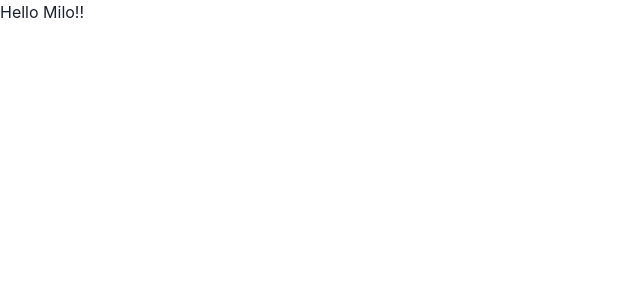
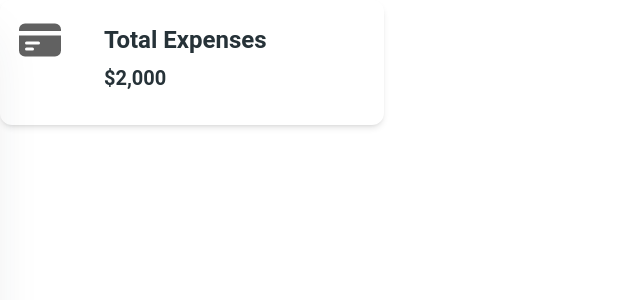
Before and after one commit to harrisonle03/milofinancial, a React (Create React App) app in the folder milo/: page / in a window 1280 px wide. Shown: the top 300 px of the page, without its empty margins (0-640 px from the left). Built offline with nearby package versions, Linux system fonts and the light colour scheme.

Commit message:
navigation

```diff
--- a/milo/package.json
+++ b/milo/package.json
@@ -3,13 +3,11 @@
   "version": "0.1.0",
   "private": true,
   "dependencies": {
-    "@chakra-ui/react": "^2.8.2",
-    "@emotion/react": "^11.11.3",
-    "@emotion/styled": "^11.11.0",
+    "@heroicons/react": "^2.1.1",
+    "@material-tailwind/react": "^2.1.8",
     "@testing-library/jest-dom": "^5.17.0",
     "@testing-library/react": "^13.4.0",
     "@testing-library/user-event": "^13.5.0",
-    "framer-motion": "^10.18.0",
     "react": "^18.2.0",
     "react-dom": "^18.2.0",
     "react-scripts": "5.0.1",
--- a/milo/src/App.js
+++ b/milo/src/App.js
@@ -1,20 +1,19 @@
-import { ChakraProvider, extendTheme } from '@chakra-ui/react'
+import { Sidebar } from "./components/Sidebar";
+import { ThemeProvider } from "@material-tailwind/react";
+import Dashboard from "./pages/Dashboard";
 
-const theme = extendTheme({
-  colors: {
-    brand: {
-      100: "#f7fafc",
-      // ...
-      900: "#1a202c",
-    },
-  },
-})
 
 function App() {
+  const customTheme = {
+    list: {
+      color: "white"
+    }
+  };
   return (
-    <ChakraProvider theme={theme}>
-      <h1>Hello Milo!!</h1>
-    </ChakraProvider>
+    <ThemeProvider value={customTheme}>
+      <Sidebar />
+      <Dashboard />
+    </ThemeProvider>
   );
 }
 
--- /dev/null
+++ b/milo/src/components/InfoCard.js
@@ -0,0 +1,37 @@
+import React from 'react'
+import {
+    Card,
+    CardHeader,
+    CardBody,
+    CardFooter,
+    Typography,
+    Avatar,
+    Tooltip,
+  } from "@material-tailwind/react";
+
+import {
+    CreditCardIcon,
+} from "@heroicons/react/24/solid";
+
+
+export default function InfoCard() {
+  return (
+    <Card className="w-96 flex-row">
+      <CardHeader
+      shadow={false}
+      floated={false}
+      className="rounded-r-none"
+      >
+        <CreditCardIcon className="h-12 w-12 stroke-2" />
+      </CardHeader>
+      <CardBody>
+        <Typography variant="h4" color="blue-gray" className="mb-2">
+            Total Expenses
+        </Typography>
+        <Typography variant="h5" color="blue-gray" className="mb-2">
+            $2,000
+        </Typography>
+      </CardBody>
+    </Card>
+  )
+}
--- /dev/null
+++ b/milo/src/components/Sidebar.js
@@ -0,0 +1,131 @@
+import React from "react";
+import {
+  IconButton,
+  Typography,
+  List,
+  ListItem,
+  ListItemPrefix,
+  ListItemSuffix,
+  Chip,
+  Accordion,
+  AccordionHeader,
+  AccordionBody,
+  Alert,
+  Input,
+  Drawer,
+  Card,
+} from "@material-tailwind/react";
+import {
+  PresentationChartBarIcon,
+  ShoppingBagIcon,
+  UserCircleIcon,
+  Cog6ToothIcon,
+  InboxIcon,
+  PowerIcon,
+} from "@heroicons/react/24/solid";
+import {
+  ChevronRightIcon,
+  ChevronDownIcon,
+  CurrencyDollarIcon,
+  CubeTransparentIcon,
+  MagnifyingGlassIcon,
+  Bars3Icon,
+  XMarkIcon,
+} from "@heroicons/react/24/outline";
+
+export function Sidebar() {
+  const [isDrawerOpen, setIsDrawerOpen] = React.useState(false);
+
+  const openDrawer = () => setIsDrawerOpen(true);
+  const closeDrawer = () => setIsDrawerOpen(false);
+
+  return (
+    <>
+      <IconButton
+        variant="text"
+        size="lg"
+        onClick={isDrawerOpen ? closeDrawer : openDrawer}
+        style={{
+          position: "fixed",
+          left: isDrawerOpen ? "250px" : "0", // Adjust the value based on your sidebar's width
+          transition: "left 0.3s ease", // Add a smooth transition effect
+        }}
+      >
+        {isDrawerOpen ? (
+          <XMarkIcon className="h-8 w-8 stroke-2" />
+        ) : (
+          <ChevronRightIcon className="h-8 w-8 stroke-2" />
+        )}
+      </IconButton>
+      <Drawer open={isDrawerOpen} onClose={closeDrawer}>
+        <Card
+          color="transparent"
+          shadow={false}
+          className="h-[calc(100vh-2rem)] w-full p-4"
+        >
+          <div className="mb-2 flex items-center gap-4 p-4">
+            <img
+              src="https://docs.material-tailwind.com/img/logo-ct-dark.png"
+              alt="brand"
+              className="h-8 w-8"
+            />
+            <Typography variant="h5" color="blue-gray">
+              MiloFinance
+            </Typography>
+          </div>
+          <div className="p-2">
+            <Input
+              icon={<MagnifyingGlassIcon className="h-5 w-5" />}
+              label="Search"
+            />
+          </div>
+          <List>
+              <ListItem>
+                  <ListItemPrefix>
+                    <PresentationChartBarIcon className="h-5 w-5" />
+                  </ListItemPrefix>
+                  <Typography color="blue-gray" className="mr-auto font-normal">
+                    Dashboard
+                  </Typography>
+              </ListItem>
+              <ListItem>
+                  <ListItemPrefix>
+                    <ShoppingBagIcon className="h-5 w-5" />
+                  </ListItemPrefix>
+                  <Typography color="blue-gray" className="mr-auto font-normal">
+                    Expenses
+                  </Typography>
+              </ListItem>
+              <ListItem>
+                  <ListItemPrefix>
+                    <CurrencyDollarIcon className="h-5 w-5" />
+                  </ListItemPrefix>
+                  <Typography color="blue-gray" className="mr-auto font-normal">
+                    Budget
+                  </Typography>
+              </ListItem>
+            <hr className="my-2 border-blue-gray-50" />
+            <ListItem>
+              <ListItemPrefix>
+                <UserCircleIcon className="h-5 w-5" />
+              </ListItemPrefix>
+              Profile
+            </ListItem>
+            <ListItem>
+              <ListItemPrefix>
+                <Cog6ToothIcon className="h-5 w-5" />
+              </ListItemPrefix>
+              Settings
+            </ListItem>
+            <ListItem>
+              <ListItemPrefix>
+                <PowerIcon className="h-5 w-5" />
+              </ListItemPrefix>
+              Log Out
+            </ListItem>
+          </List>
+        </Card>
+      </Drawer>
+    </>
+  );
+}
--- /dev/null
+++ b/milo/src/pages/Dashboard.js
@@ -0,0 +1,11 @@
+import React from 'react'
+import InfoCard from '../components/InfoCard'
+
+
+export default function Dashboard() {
+  return (
+    <div className='flex'>
+      <InfoCard />
+    </div>
+  )
+}
--- a/milo/tailwind.config.js
+++ b/milo/tailwind.config.js
@@ -1,5 +1,8 @@
 /** @type {import('tailwindcss').Config} */
-module.exports = {
+const withMT = require("@material-tailwind/react/utils/withMT");
+
+
+module.exports = withMT({
   content: [
     "./src/**/*.{js,jsx,ts,tsx}",
   ],
@@ -7,4 +10,4 @@
     extend: {},
   },
   plugins: [],
-}
+});
```
Also changed, not shown: 1 other file (tests, documents, lock files or other folders).
